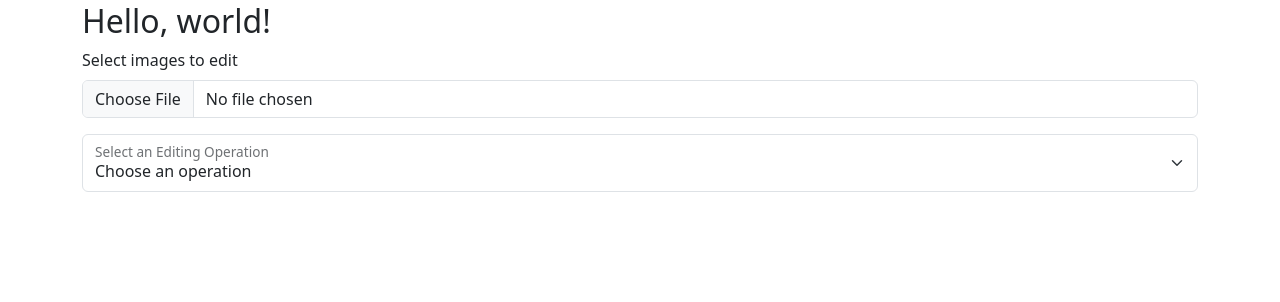
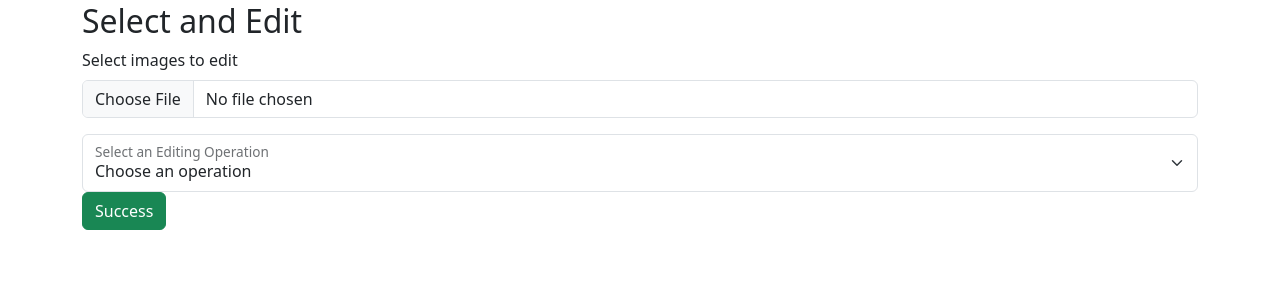
Before and after one commit to CodeWithMe04/Image-Editing-Tool, a Flask app: page / in a window 1280 px wide. Shown: the part 54-356 px from the top of the page. Run offline with Flask 3, Linux system fonts and the light colour scheme.

Commit message:
Adding action

```diff
--- a/templates/index.html
+++ b/templates/index.html
@@ -26,8 +26,8 @@
       </div>
     </nav>
     <div class="container">
-      <h1 class="fs-2 text">Hello, world!</h1>
-      <form action="/edit">
+      <h1 class="fs-2 text">Select and Edit</h1>
+      <form action="/edit" method="post" enctype="multipart/form-data">
         <div class="mb-3">
           <label for="formFile" class="form-label">Select images to edit</label>
           <input class="form-control" type="file" id="formFile">
@@ -42,6 +42,9 @@
           </select>
           <label for="floatingSelect">Select an Editing Operation</label>
         </div>
+        <div class="mb-3">
+          <button type="submit" class="btn btn-success">Success</button>
+        </div>
       </form>
     </div>
     <script src="https://cdn.jsdelivr.net/npm/bootstrap@5.3.2/dist/js/bootstrap.bundle.min.js" integrity="sha384-C6RzsynM9kWDrMNeT87bh95OGNyZPhcTNXj1NW7RuBCsyN/o0jlpcV8Qyq46cDfL" crossorigin="anonymous"></script>
```
